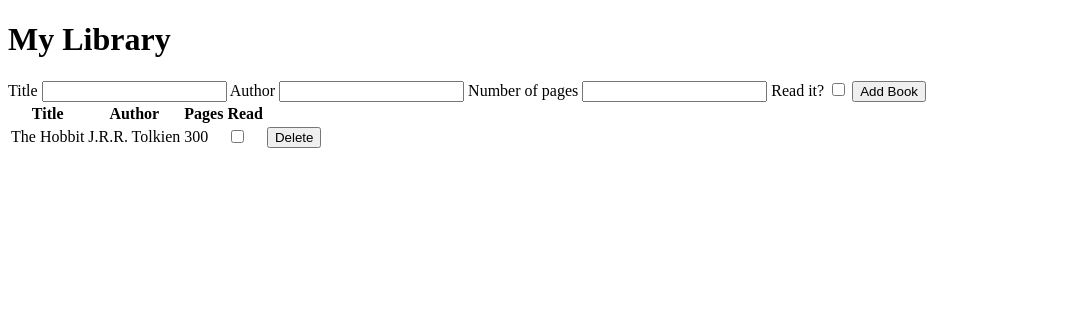
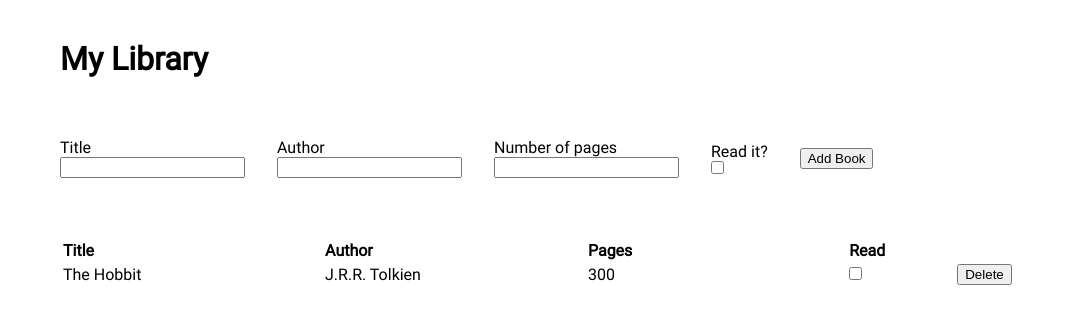
Before and after one commit to Lilith-debug/library, a plain HTML site: page index.html in a window 1280 px wide. Shown: the whole page, without its empty margins (0-1067 px from the left). Drawn offline with Linux system fonts and the light colour scheme.

Commit message:
Create page layout

```diff
--- a/index.html
+++ b/index.html
@@ -5,6 +5,7 @@
     <meta http-equiv="X-UA-Compatible" content="IE=edge">
     <meta name="viewport" content="width=device-width, initial-scale=1.0">
     <title>Library</title>
+    <link rel="stylesheet" type="text/css" href="style.css"/>
     <script src="script.js" defer></script>
 </head>
 <body>
@@ -12,24 +13,32 @@
        <h1>My Library</h1>
     </div>
     <form action="" method="post" id="book-form">
+        <div class="input title">
             <label for="title">Title</label>
             <input type="text" id="title" name="book-title">
+        </div>
+        <div class="input author">
             <label for="author">Author</label>
             <input type="text" id="author" name="book-author">
+        </div>
+        <div class="input pages">
             <label for="pages">Number of pages</label>
             <input type="number" id="pages" name="book-pages">
+        </div>
+        <div class="input read">
             <label for="read">Read it?</label>
             <input type="checkbox" id="read" name="book-read">
+        </div>
         <button type="button" class="submit">Add Book</button>
     </form>
     <div class="library">
         <table>
             <colgroup>
-                <col>
-                <col>
-                <col>
-                <col>
-                <col>
+                <col class="title">
+                <col class="author">
+                <col class="pages">
+                <col class="read">
+                <col class="delete">
             </colgroup>
             <thead>
                 <tr>
--- /dev/null
+++ b/style.css
@@ -0,0 +1,49 @@
+@font-face {
+    font-family: roboto;
+    src: url(assets/Roboto-Regular.ttf)
+}
+
+* {
+    margin: 0;
+}
+
+body {
+    font-family: roboto;
+}
+
+.header {
+    display: flex;
+    padding: 40px 60px 60px 60px;
+}
+
+#book-form {
+    display: flex;
+    justify-content: start;
+    gap: 32px;
+    align-items: center;
+    padding-left: 60px;
+}
+
+.input {
+    display: flex;
+    flex-direction: column;
+    align-items: flex-start;
+}
+
+.library {
+    display: flex;
+    justify-content:start;
+    padding: 60px;
+}
+
+col {
+    width: 41vh;
+}
+
+col.read {
+    width: 16vh;
+}
+
+th {
+    text-align: left;
+}
```
Also changed, not shown: assets/Roboto-Black.ttf (added), assets/Roboto-BlackItalic.ttf (added), assets/Roboto-Bold.ttf (added), assets/Roboto-BoldItalic.ttf (added), assets/Roboto-Italic.ttf (added), assets/Roboto-Light.ttf (added), assets/Roboto-LightItalic.ttf (added), assets/Roboto-Medium.ttf (added), assets/Roboto-MediumItalic.ttf (added), assets/Roboto-Regular.ttf (added), assets/Roboto-Thin.ttf (added), assets/Roboto-ThinItalic.ttf (added). Lines whose indentation alone changed are shown as unchanged.
